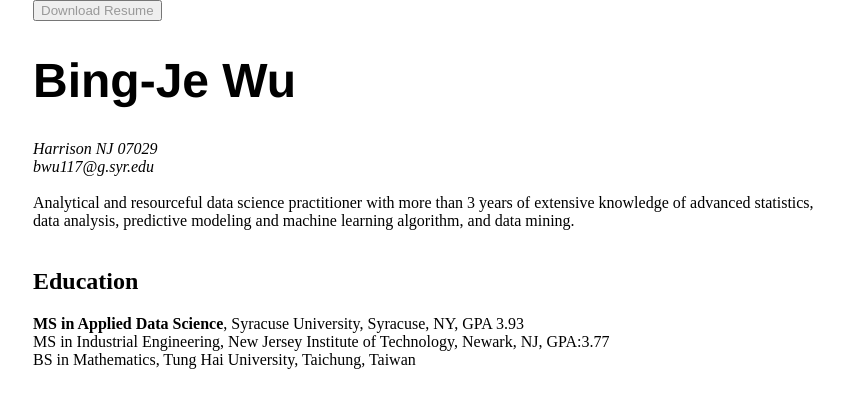
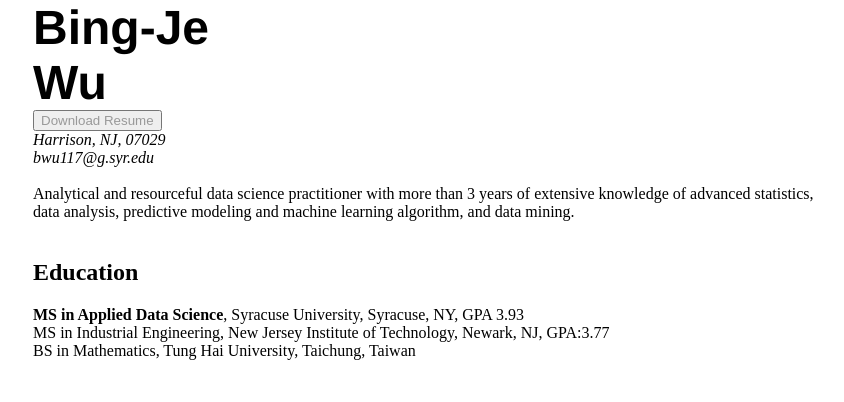
Before and after one commit to bing020815/bing020815.github.io, a Jekyll site: the page built from resume/index.html, in a window 1280 px wide and 900 px high, cut to the strip 498-900 px from the top of the window. Shown: the whole strip, without its empty margins (159-1003 px from the left). Built offline with Jekyll 4.4.1, drawn with Linux system fonts in a browser that asks for light colours.

Commit message:
Update index.html

```diff
--- a/resume/index.html
+++ b/resume/index.html
@@ -3,11 +3,11 @@
 title: Bing-Je WU's Resume
 ---
 <div class="blurb" style="width: 90%";>
-	<button type="button" class="btn btn-info"><a href="https://www.dropbox.com/s/peyg5ew762tll89/Resume.pdf?dl=0" title="Download Resume as PDF">Download Resume</a></button>
 	<div itemscope itemtype="http://data-vocabulary.org/Person">
-	<span itemprop="name"><h1>Bing-Je Wu</h1></span>
+	<span itemprop="name"><h1 style="display: inline; margin-right: 16em">Bing-Je Wu</h1></span>
+	<button type="button" background=#d1f3ff class="btn btn-info"><a href="https://www.dropbox.com/s/peyg5ew762tll89/Resume.pdf?dl=0" title="Download Resume as PDF">Download Resume</a></button>
 	<address>
-	Harrison NJ 07029<br>
+	Harrison, NJ, 07029<br>
 	<span class="obfuscate">bwu117@g.syr.edu</span>
 	</address><br>
 
```
